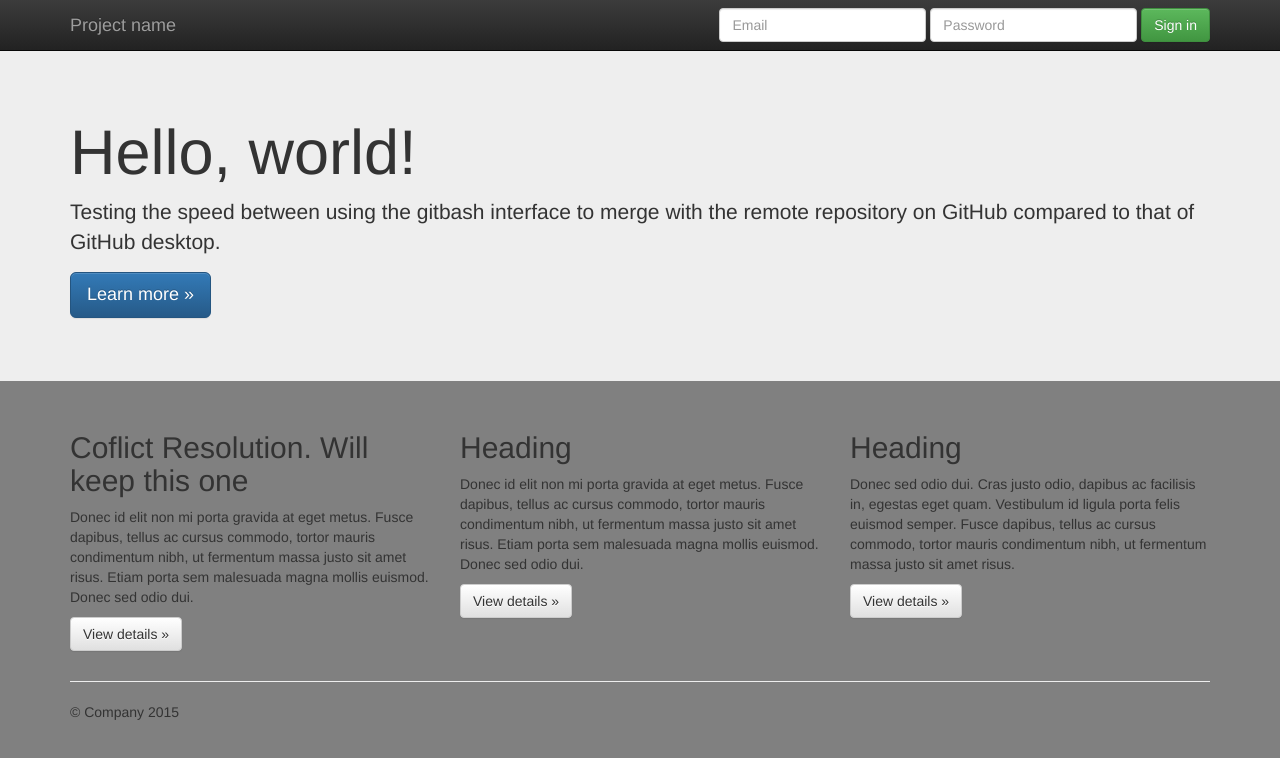
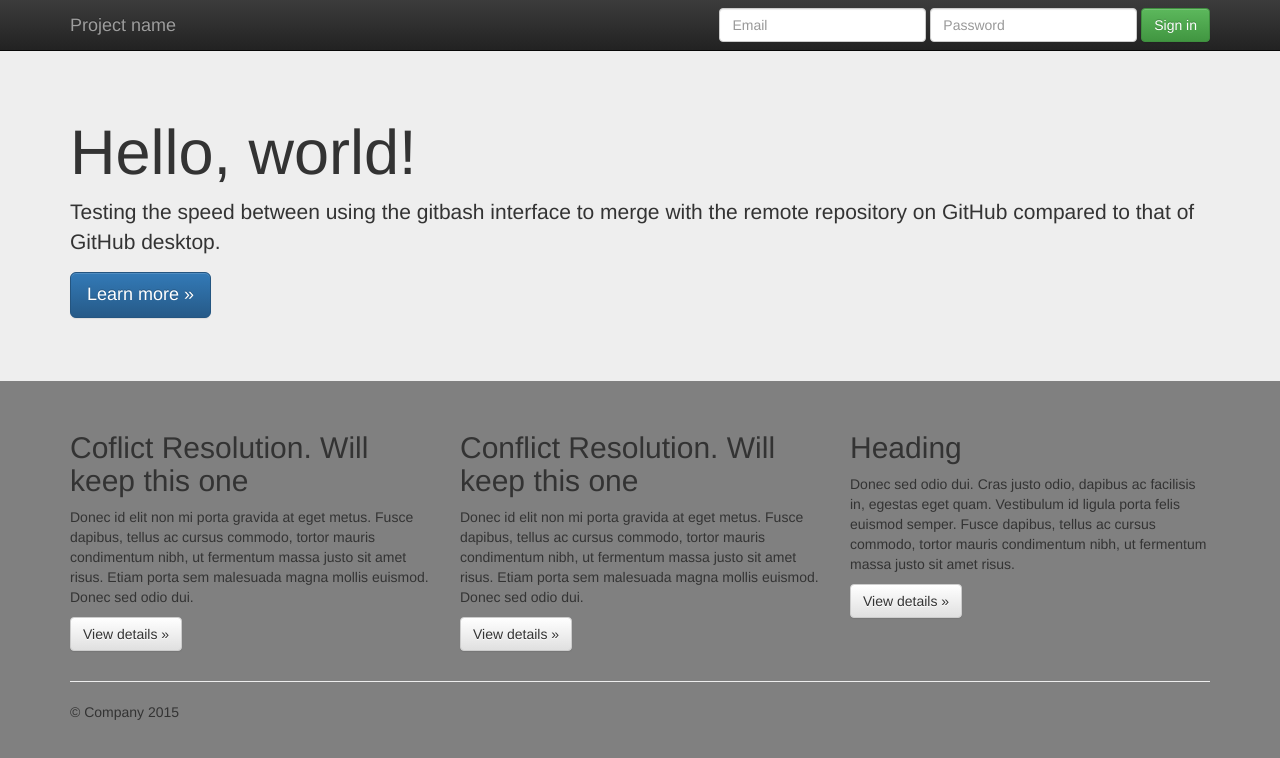
Before and after one commit to paulinopjc/my-website, a plain HTML site: page index.html in a window 1280 px wide. Drawn offline with nearby package versions, Linux system fonts and the light colour scheme.

Commit message:
2nd Conflict Resolution test
Will keep this one

```diff
--- a/index.html
+++ b/index.html
@@ -71,7 +71,7 @@
           <p><a class="btn btn-default" href="#" role="button">View details &raquo;</a></p>
         </div>
         <div class="col-md-4">
-          <h2>Heading</h2>
+          <h2>Conflict Resolution. Will keep this one</h2>
           <p>Donec id elit non mi porta gravida at eget metus. Fusce dapibus, tellus ac cursus commodo, tortor mauris condimentum nibh, ut fermentum massa justo sit amet risus. Etiam porta sem malesuada magna mollis euismod. Donec sed odio dui. </p>
           <p><a class="btn btn-default" href="#" role="button">View details &raquo;</a></p>
        </div>
```
